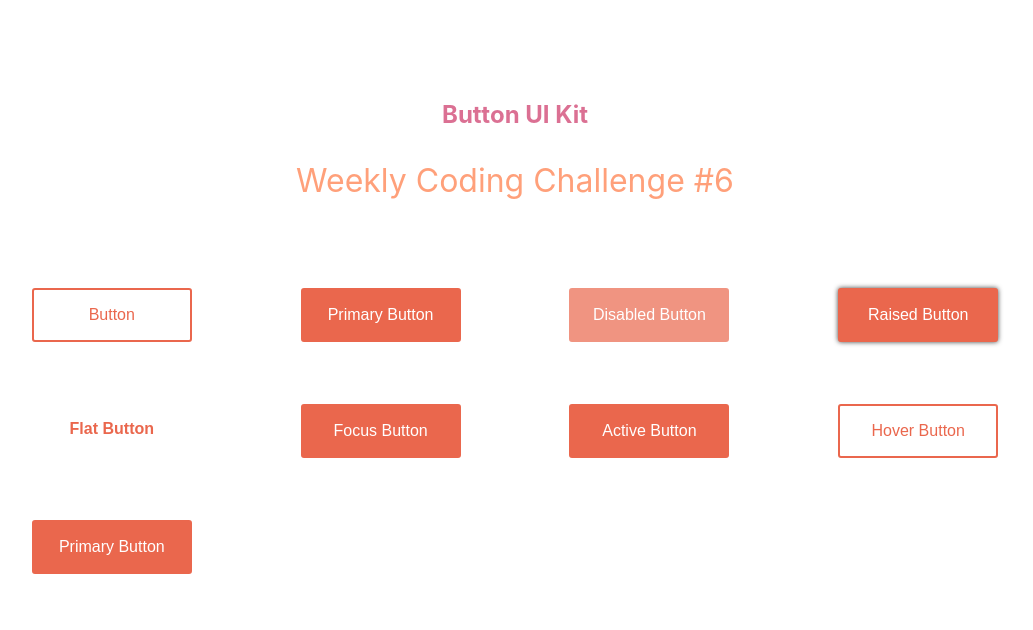
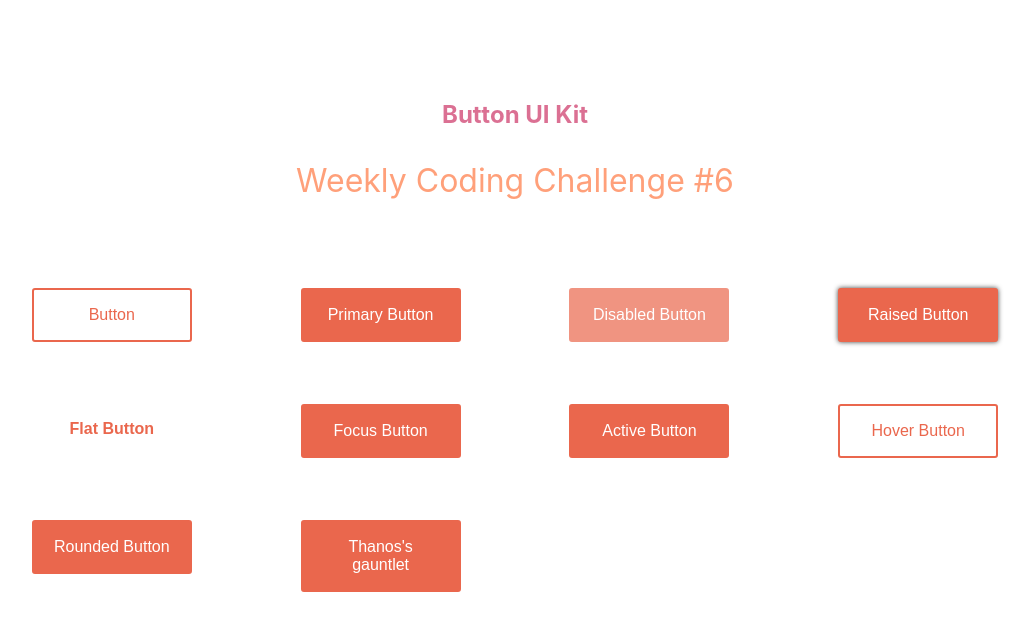
Before and after one commit to ameet-pradhan-au5/button-ui-kit, a React (Create React App) app: page / in a window 1280 px wide. Shown: the top 630 px of the page, without its empty margins (125-1158 px from the left). Built offline with nearby package versions, Linux system fonts and the light colour scheme.

Commit message:
added gaunlet :hand:

```diff
--- a/src/App.js
+++ b/src/App.js
@@ -133,7 +133,8 @@ const App = () => {
         <Button hover>Hover Button</Button>
       </Grid>
       <Grid>
-        <Button primary round>Primary Button</Button>
+        <Button primary round>Rounded Button</Button>
+        <Button primary>Thanos's gauntlet</Button>
       </Grid>
 
     </Wrapper>
```
